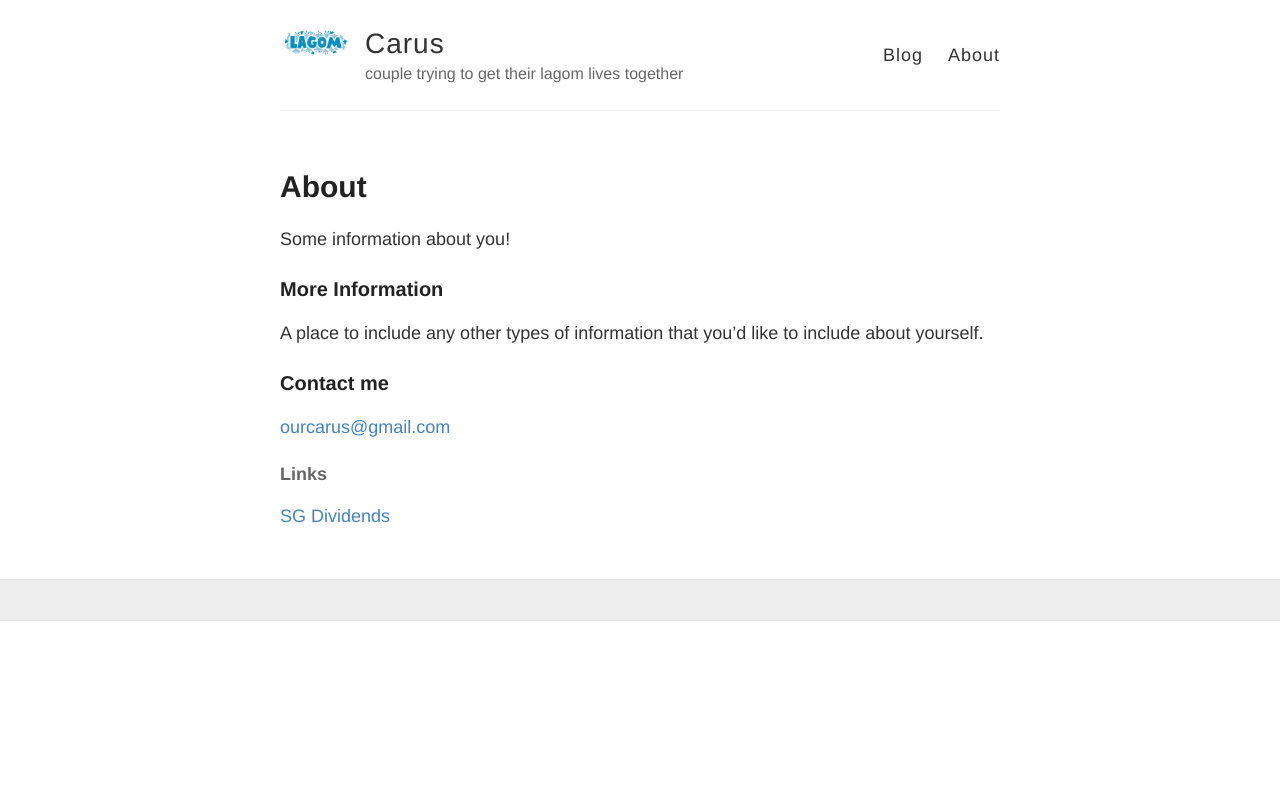
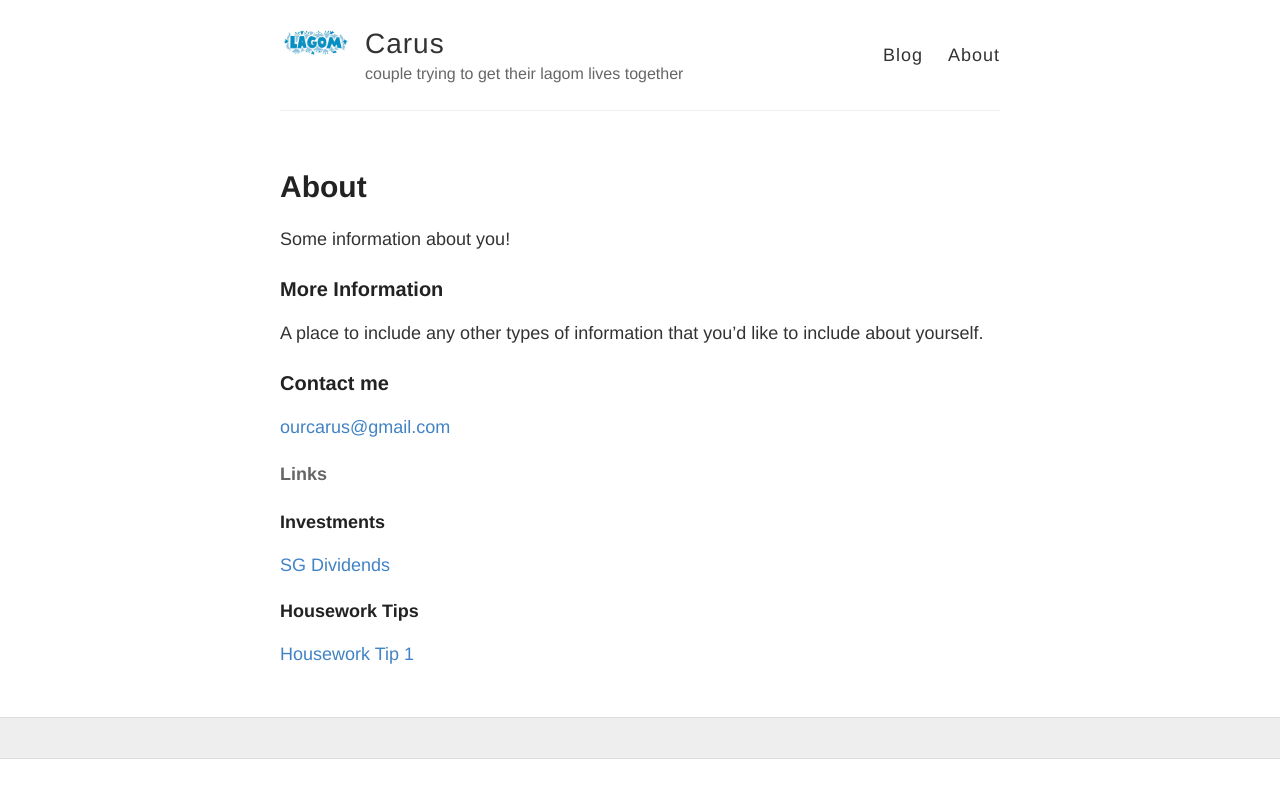
Before and after one commit to ourcarus/casadelagom, a Jekyll site: the page built from about.md, in a window 1280 px wide. Shown: the top 798 px of the page. Built offline with Jekyll 4.4.1, drawn with Linux system fonts in a browser that asks for light colours.

Commit message:
added fb video

```diff
--- a/about.md
+++ b/about.md
@@ -16,4 +16,8 @@ A place to include any other types of information that you'd like to include abo
 [ourcarus@gmail.com](mailto:ourcarus@gmail.com)
 
 #### Links
+##### Investments
 <a href="http://dividends.sg" target="_blank">SG Dividends</a>
+
+##### Housework Tips
+<a href="https://fb.watch/6mbqFwa3u0/" target="_blank">Housework Tip 1</a>
```
